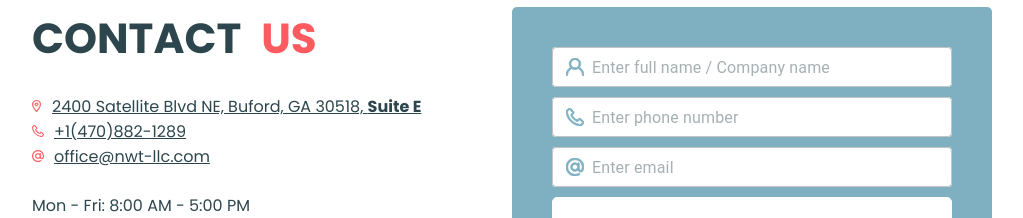
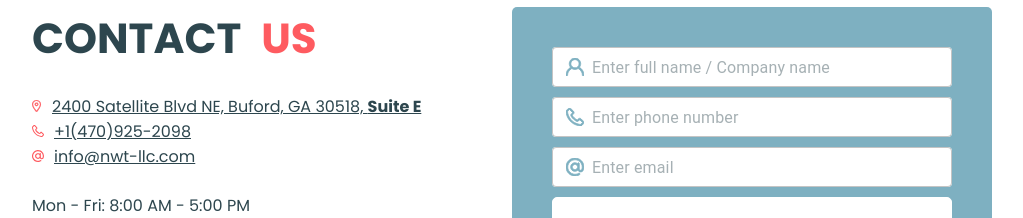
Before and after one commit to YevhenVe/nwt-llc, a React (Create React App) app: page / in a window 1280 px wide. Shown: the part 3800-4018 px from the top of the page, without its empty margins (128-1151 px from the left). Built offline with nearby package versions, Linux system fonts and the light colour scheme; no server answers.

Commit message:
changed contacts

```diff
--- a/src/pages/main/contacts/Contacts.js
+++ b/src/pages/main/contacts/Contacts.js
@@ -41,7 +41,7 @@ const Contacts = () => {
                                 <PhoneIcon />
                             </div>
                             <div className="contact-text">
-                                <a href="tel:+14708821289">+1(470)882-1289</a>
+                                <a href="tel:+14709252098">+1(470)925-2098</a>
                             </div>
                         </div>
                         <div className="email">
@@ -49,7 +49,7 @@ const Contacts = () => {
                                 <EmailIcon />
                             </div>
                             <div className="contact-text">
-                                <a href="mailto:office@nwt-llc.com">office@nwt-llc.com</a>
+                                <a href="mailto:info@nwt-llc.com">info@nwt-llc.com</a>
                             </div>
                         </div>
                         <div className="work-time">
```
